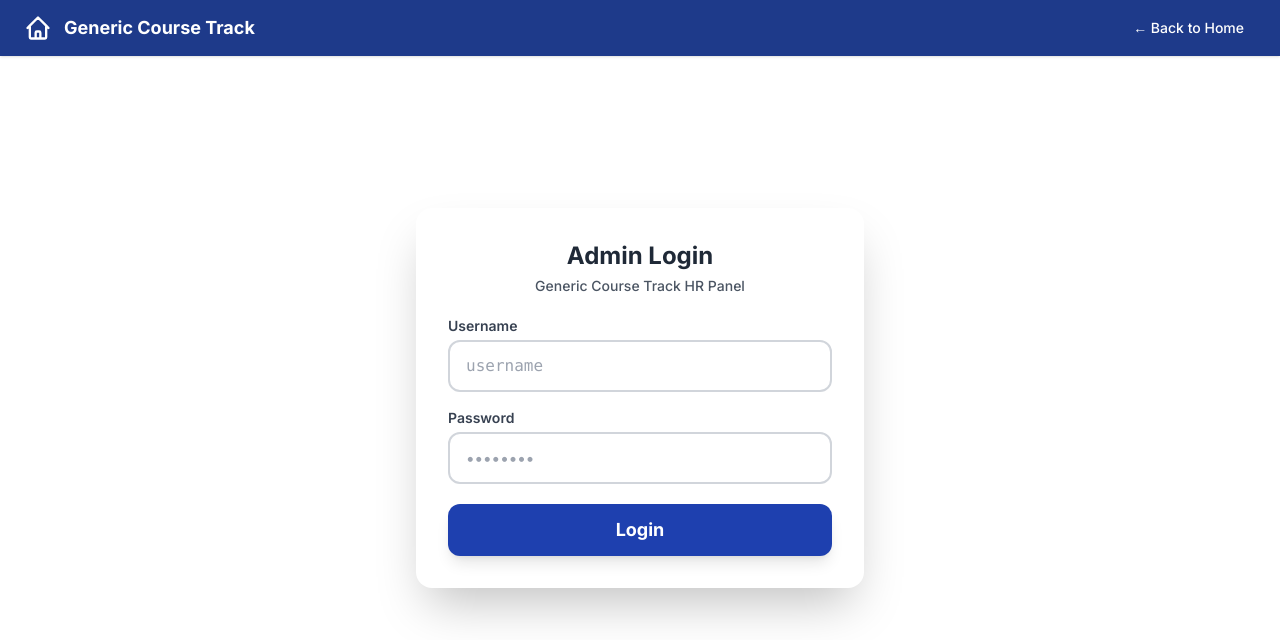
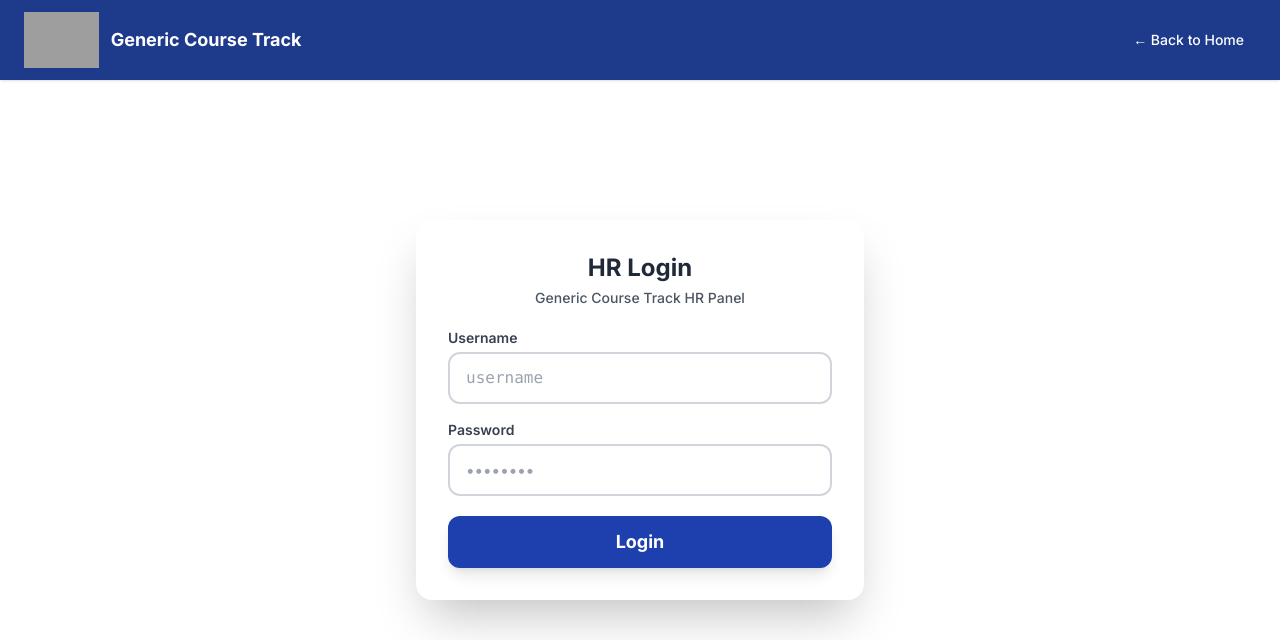
Before and after one commit to sniperras/ET-Generic-Course-Track, a PHP site: page /admin/admin_login.php in a window 1280 px wide. Shown: the top 640 px of the page. Run offline with PHP 8.4, Linux system fonts and the light colour scheme; some libraries are stand-ins or nearby versions; grey boxes are pictures that could not be loaded.

Commit message:
v3.7.1 fix logo position and typo

```diff
--- a/admin/admin_login.php
+++ b/admin/admin_login.php
@@ -53,9 +53,7 @@ if ($_SERVER['REQUEST_METHOD'] === 'POST') {
     <nav class="bg-blue-900 text-white shadow flex-shrink-0">
         <div class="max-w-7xl mx-auto px-6 py-3 flex justify-between items-center">
             <a href="../index.php" class="flex items-center space-x-3 text-white hover:text-blue-200 transition">
-                <svg class="w-7 h-7" fill="none" stroke="currentColor" viewBox="0 0 24 24">
-                    <path stroke-linecap="round" stroke-linejoin="round" stroke-width="2" d="M3 12l2-2m0 0l7-7 7 7M5 10v10a1 1 0 001 1h3m10-11l2 2m-2-2v10a1 1 0 01-1 1h-3m-6 0a1 1 0 001-1v-4a1 1 0 011-1h2a1 1 0 011 1v4a1 1 0 001 1m-6 0h6"></path>
-                </svg>
+                <img src="../img/logo.png" alt="Logo" class="h-[3.5rem] w-auto" onerror="this.style.display='none'">
                 <span class="font-bold text-lg">Generic Course Track</span>
             </a>
             <a href="../index.php" class="text-white hover:text-blue-200 font-medium px-3 py-1.5 rounded-lg transition text-sm">
@@ -68,7 +66,7 @@ if ($_SERVER['REQUEST_METHOD'] === 'POST') {
     <div class="flex-1 flex items-center justify-center px-4 py-4 overflow-hidden">
         <div class="bg-white rounded-2xl shadow-2xl p-8 w-full max-w-md">
             <div class="text-center mb-5">
-                <h1 class="text-2xl font-bold text-gray-800">Admin Login</h1>
+                <h1 class="text-2xl font-bold text-gray-800">HR Login</h1>
                 <p class="text-gray-600 mt-1 text-sm">Generic Course Track HR Panel</p>
             </div>
 
--- a/index.php
+++ b/index.php
@@ -531,13 +531,13 @@ if ($_SERVER['REQUEST_METHOD'] === 'POST' && isset($_POST['check_cooldown'])) {
     <header class="bg-blue-900 text-white shadow">
         <div class="max-w-6xl mx-auto px-6 py-5 flex justify-between items-center">
             <div class="flex items-center gap-3">
-                <img src="./img/logo.png" alt="Logo" class="h-[4.5rem] w-auto" onerror="this.style.display='none'">
+                <img src="./img/logo.png" alt="Logo" class="h-[3.5rem] w-auto" onerror="this.style.display='none'">
                 <div>
                     <h1 class="text-2xl font-bold">Generic Course Track</h1>
                     <p class="text-sm opacity-80">Check your training & expiry status by entering your Employee ID</p>
                 </div>
             </div>
-            <a href="admin/admin_login.php" class="bg-white text-blue-900 px-4 py-2 rounded font-semibold shadow">Admin Login</a>
+            <a href="admin/admin_login.php" class="bg-white text-blue-900 px-4 py-2 rounded font-semibold shadow">HR Login</a>
         </div>
     </header>
 
```
